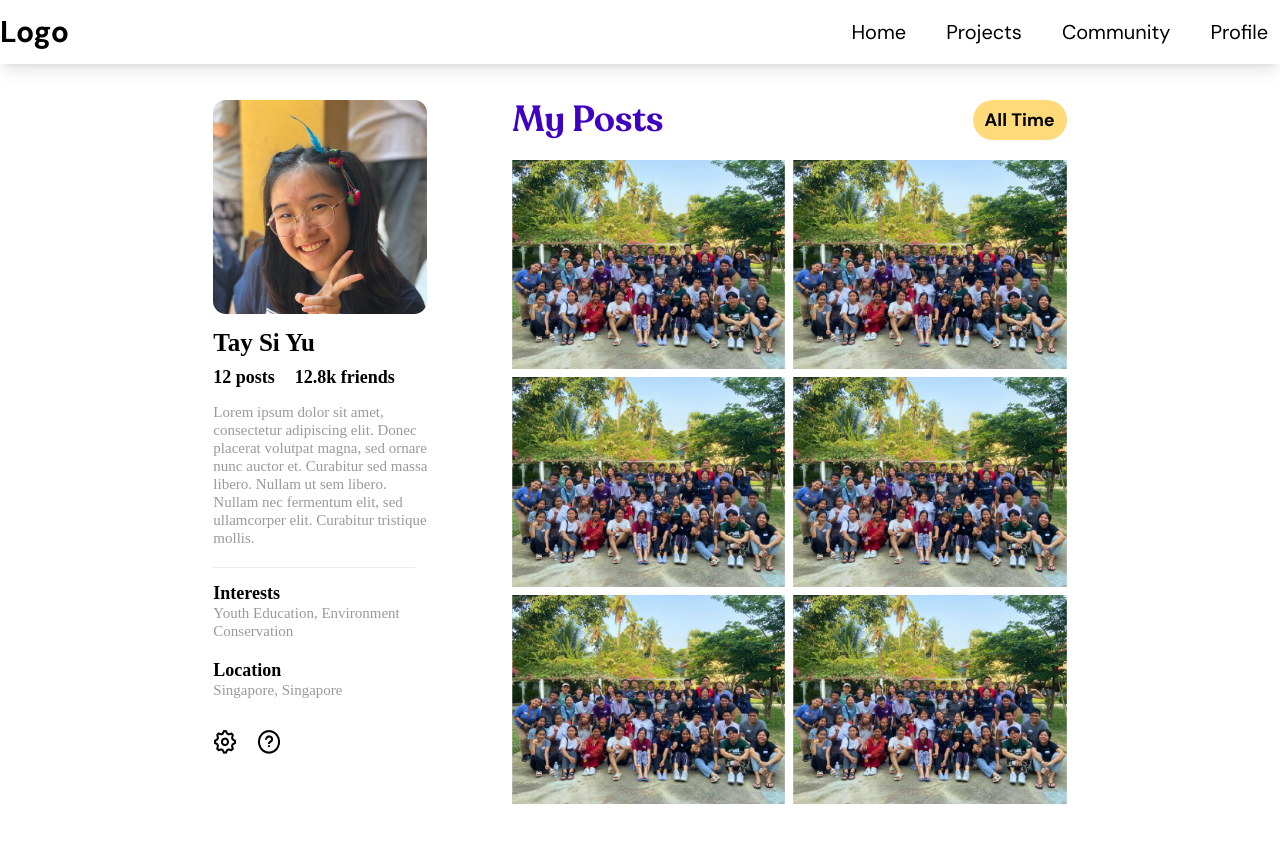
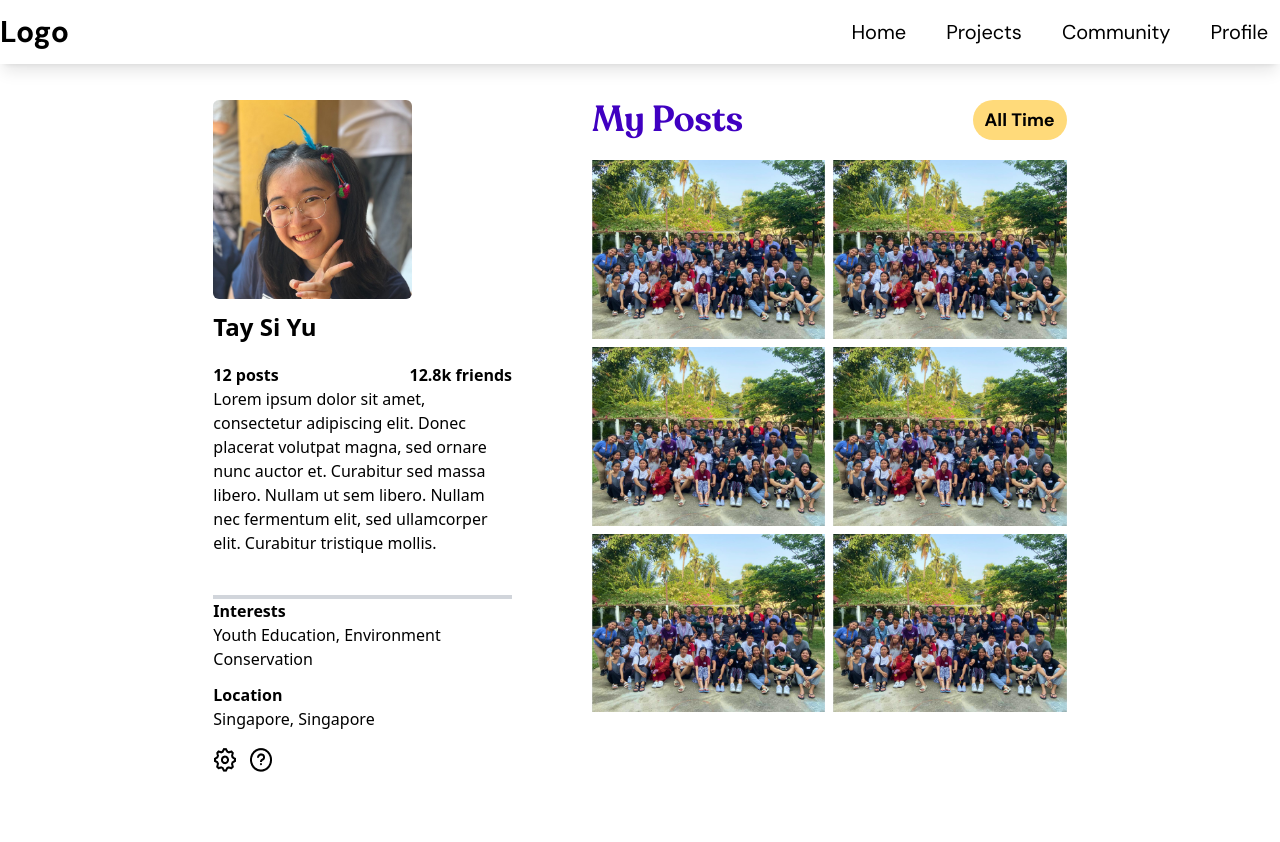
Before and after one commit to smu-hack-dsc/Team-01-Project, a React (Create React App) app in the folder frontend/: page /profile in a window 1280 px wide. Shown: the top 842 px of the page. Built offline with nearby package versions, Linux system fonts and the light colour scheme.

Commit message:
profile page edits

```diff
--- a/frontend/src/components/ProfileDescr.jsx
+++ /dev/null
@@ -1,209 +0,0 @@
-// // tailwind attempt LOL
-// import React from 'react';
-
-// const ProfileDescr = () => {
-
-//   const headerStyles = 'flex flex-col flex-shrink-0 text-black font-DMSans font-bold text-18 leading-normal';
-//   const contentStyles = 'flex-shrink-0 text-gray-400 font-normal text-15 leading-18 mb-20';
-//   const iconStyles = 'w-24 h-25.711 flex-shrink-0 mt-10';
-
-//   return (
-//     <div className="w-219 h-661.711 flex-shrink-0">
-//       <img
-//         src={require("../resources/img/Siyu.png")}
-//         alt="Siyu"
-//         className="h-214 rounded-13 mb-15" // doesnt show up
-//       />
-
-//       {/*error with tailwind -- styling doesnt match*/}
-//       <div className="text-black text-25 font-DMSans font-bold leading-normal mb-10">
-//         Tay Si Yu
-//       </div>
-
-//       <div className="flex justify-between">
-//         <div className={headerStyles}>
-//           <div className="flex justify-between gap-20 mb-15">
-//             <div>12 posts</div>
-//             <div>12.8k friends</div>
-//           </div>
-//         </div>
-//       </div>
-
-//       <div className={contentStyles}>
-//         Lorem ipsum dolor sit amet,
-//         consectetur adipiscing elit.
-//         Donec placerat volutpat magna,
-//         sed ornare nunc auctor et.
-//         Curabitur sed massa libero.
-//         Nullam ut sem libero.
-//         Nullam nec fermentum elit,
-//         sed ullamcorper elit.
-//         Curabitur tristique mollis.
-//       </div>
-
-//       {/*this is weird*/}
-//       <div className="w-202.002 h-1 bg-gray-300 mb-15" />
-
-//       <div className={headerStyles}>Interests</div>
-//       <div className={contentStyles}>Youth Education, Environment Conservation</div>
-
-//       <div className={headerStyles}>Location</div>
-//       <div className={contentStyles}>Singapore, Singapore</div>
-
-//       <div className="flex gap-20">
-//         <img //looks hella weird
-//           src={require("../resources/img/Settings.png")}
-//           alt='Settings'
-//           className={iconStyles}
-//         />
-//         <img
-//           src={require("../resources/img/Question.png")}
-//           alt='Help'
-//           className={iconStyles}
-//         />
-//       </div>
-//     </div>
-//   );
-// };
-
-// export default ProfileDescr;
-
-
-
-import { css } from '@emotion/css';
-
-const ProfileDescr = () => {
-
-  const headerStyles = css`
-  display: flex;
-  flex-direction: column;
-  flex-shrink: 0;
-  color: #000;
-  font-family: DM Sans;
-  font-size: 18px;
-  font-style: normal;
-  font-weight: 700;
-  line-height: normal;
-  `;
-
-  const contentStyles = css`
-  flex-shrink: 0;
-  color: rgba(0, 0, 0, 0.40);
-  font-family: DM Sans;
-  font-size: 15px;
-  font-style: normal;
-  font-weight: 400;
-  line-height: 18px; /* 138.462% */
-  margin-bottom: 20px;
-  `;
-
-  const iconStyles = css`
-  width: 24px;
-  height: 25.711px;
-  flex-shrink: 0;
-  margin-top: 10px;
-  `;
-
-  return (
-    <div
-      className={css`
-      width: 219px;
-      height: 661.711px;
-      flex-shrink: 0;
-    `}
-    >
-      <img
-        src={require("../resources/img/Siyu.png")}
-        alt="Siyu"
-        className={css`
-        height: 214px;
-        border-radius: 13px;
-        margin-bottom: 15px;
-        `}
-      />
-
-      <div
-        className={css`
-        color: #000;
-        font-family: DM Sans;
-        font-size: 25px;
-        font-style: normal;
-        font-weight: 700;
-        line-height: normal;
-        margin-bottom: 10px;
-        `}
-      >
-        Tay Si Yu
-      </div>
-
-      <div className={css`
-        display: flex;
-        justify-content: space-between;
-      `}
-      >
-        <div className={headerStyles}>
-          <div className={css`
-            display: flex;
-            justify-content: space-between;
-            width: 100%;
-            gap: 20px;
-            margin-bottom: 15px;
-          `}
-          >
-            <div>12 posts</div>
-            <div>12.8k friends</div>
-          </div>
-        </div>
-      </div>
-
-      <div
-        className={contentStyles}
-      >
-        Lorem ipsum dolor sit amet,
-        consectetur adipiscing elit.
-        Donec placerat volutpat magna,
-        sed ornare nunc auctor et.
-        Curabitur sed massa libero.
-        Nullam ut sem libero.
-        Nullam nec fermentum elit,
-        sed ullamcorper elit.
-        Curabitur tristique mollis.
-      </div>
-
-      <div
-        className={css`
-        width: 202.002px;
-        height: 1px;
-        background: #EDEDED;
-        margin-bottom: 15px;
-        `}
-      />
-
-      <div className={headerStyles}>Interests</div>
-      <div className={contentStyles}>Youth Education, Environment Conservation</div>
-
-      <div className={headerStyles}>Location</div>
-      <div className={contentStyles}>Singapore, Singapore</div>
-
-      <div className={css`
-        display: flex;
-        gap: 20px;
-      `}
-      >
-        <img
-          src={require("../resources/img/Settings.png")}
-          alt='Settings'
-          className={iconStyles}
-        />
-        <img
-          src={require("../resources/img/Question.png")}
-          alt='Help'
-          className={iconStyles}
-        />
-      </div>
-
-    </div>
-  );
-};
-
-export default ProfileDescr;
--- a/frontend/src/components/ProfileHeader.jsx
+++ /dev/null
@@ -1,51 +0,0 @@
-// tailwind attempt
-import React from 'react';
-import { Button } from 'components/Button';
-
-const ProfileHeader = () => {
-  return (
-    <div className="mt-15">
-      <div className="flex justify-between">
-        <div className="text-purple_4000C1 text-shadow-lg font-RecoletaAlt font-semibold text-4xl">
-          My Posts
-        </div>
-        <Button variant='yellow' size='small'>
-          All Time
-        </Button>
-      </div>
-    </div>
-  );
-};
-
-export default ProfileHeader;
-
-
-// import { css } from '@emotion/css';
-// import { Button } from 'components/Button';
-
-// const ProfileHeader = () => {
-
-//   return (
-//     <div
-//       className={css`
-//       margin-top: 15px;
-//       `}
-//     >
-//       <div
-//         className={css`
-//         display: flex;
-//         justify-content: space-between;
-//       `}
-//       >
-//         <div className="text-purple_4000C1 text-shadow-lg font-RecoletaAlt font-semibold text-4xl">
-//           My Posts
-//         </div>
-//         <Button variant='yellow' size='small'>
-//           All Time
-//         </Button>
-//       </div>
-//     </div>
-//   );
-// };
-
-// export default ProfileHeader;
--- a/frontend/src/pages/Profile.jsx
+++ b/frontend/src/pages/Profile.jsx
@@ -1,19 +1,73 @@
 import React from "react";
 // import { useLocation } from "react-router-dom";
-import ProfileDescr from "components/ProfileDescr";
-import ProfileHeader from "components/ProfileHeader";
 import ProfilePost from "components/ProfilePost";
+import { Button } from 'components/Button';
 
 function Profile() {
   return (
     <div>
       <div className="absolute top-20 left-0 w-full h-full flex flex-col justify-start items-center pt-5">
         <div className="flex flex-row sm:w-4/5 lg:w-2/3">
-          <div className="mr-20">
-            <ProfileDescr />
+          <div className="mr-20 max-w-[35%]">
+          {/* left col */}
+          <div>
+            <img
+              src={require("../resources/img/Siyu.png")}
+              alt="Siyu"
+              className="s:h-2/3 sm:w-2/3 lg:h-2/3 lg:w-2/3 rounded-md mb-15"
+            />
+            <div className="text-black font-DM font-semibold sm:text-xl lg:text-2xl mt-3 mb-5">
+              Tay Si Yu
+            </div>
+            <div className="flex flex-col">
+              <div className="flex flex-row justify-between justify-items-start font-DM text-black font-semibold">
+                <div>12 posts</div>
+                <div>12.8k friends</div>
+              </div>
+                <div className="text-opacity-40 font-DM sm:text-10px lg:text-15px mb-10">
+                Lorem ipsum dolor sit amet,
+                consectetur adipiscing elit.
+                Donec placerat volutpat magna,
+                sed ornare nunc auctor et.
+                Curabitur sed massa libero.
+                Nullam ut sem libero.
+                Nullam nec fermentum elit,
+                sed ullamcorper elit.
+                Curabitur tristique mollis.
+              </div>
+              <div className="w-202.002 h-1 bg-gray-300 mb-15" />
+            </div>
+
+            <div className="text-black font-DM font-semibold">Interests</div>
+            <div className="text-opacity-40 font-DM text-15px font-normal">Youth Education, Environment Conservation</div>
+
+            <div className="text-black font-DM font-semibold mt-3">Location</div>
+            <div className="text-opacity-40 font-DM text-15px font-normal">Singapore, Singapore</div>
+
+            <div className="flex flex-row mt-4 gap-3 max-w-[10%]">
+              <img
+                src={require("../resources/img/Settings.png")}
+                alt='Settings'
+                className="w-24 h-25.711" />
+              <img
+                src={require("../resources/img/Question.png")}
+                alt='Help'
+                className="w-24 h-25.711" />
+            </div>
           </div>
+          </div>
+          {/* right side */}
           <div className="w-full flex flex-col">
-            <ProfileHeader />
+            <div className="mt-15">
+              <div className="flex justify-between">
+                <div className="text-purple_4000C1 text-shadow-lg font-RecoletaAlt font-semibold text-4xl">
+                  My Posts
+                </div>
+                <Button variant='yellow' size='small'>
+                  All Time
+                </Button>
+              </div>
+            </div>
             <div className="grid grid-cols-2 gap-2 mt-5">
               <ProfilePost />
               <ProfilePost />
```
